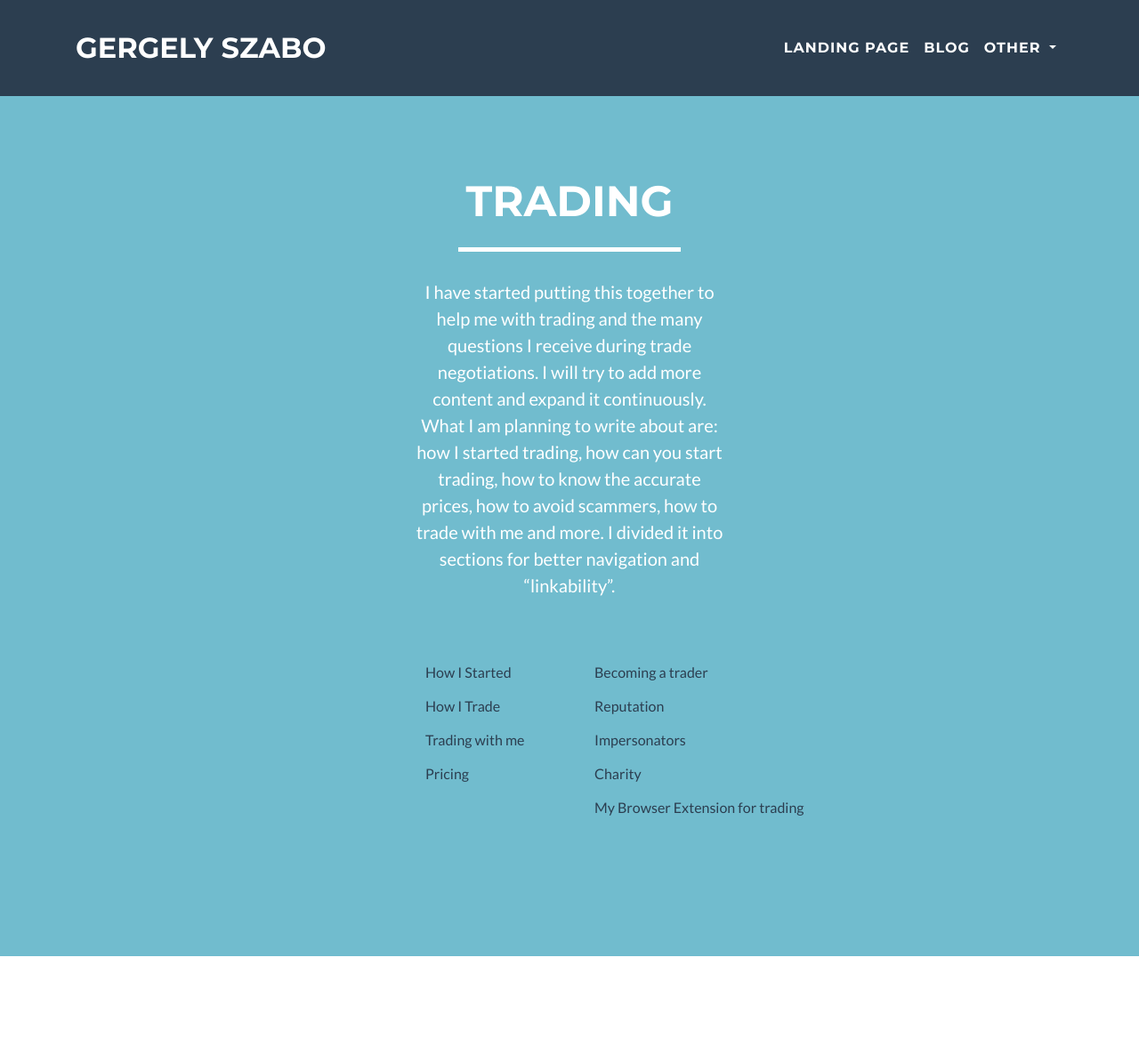
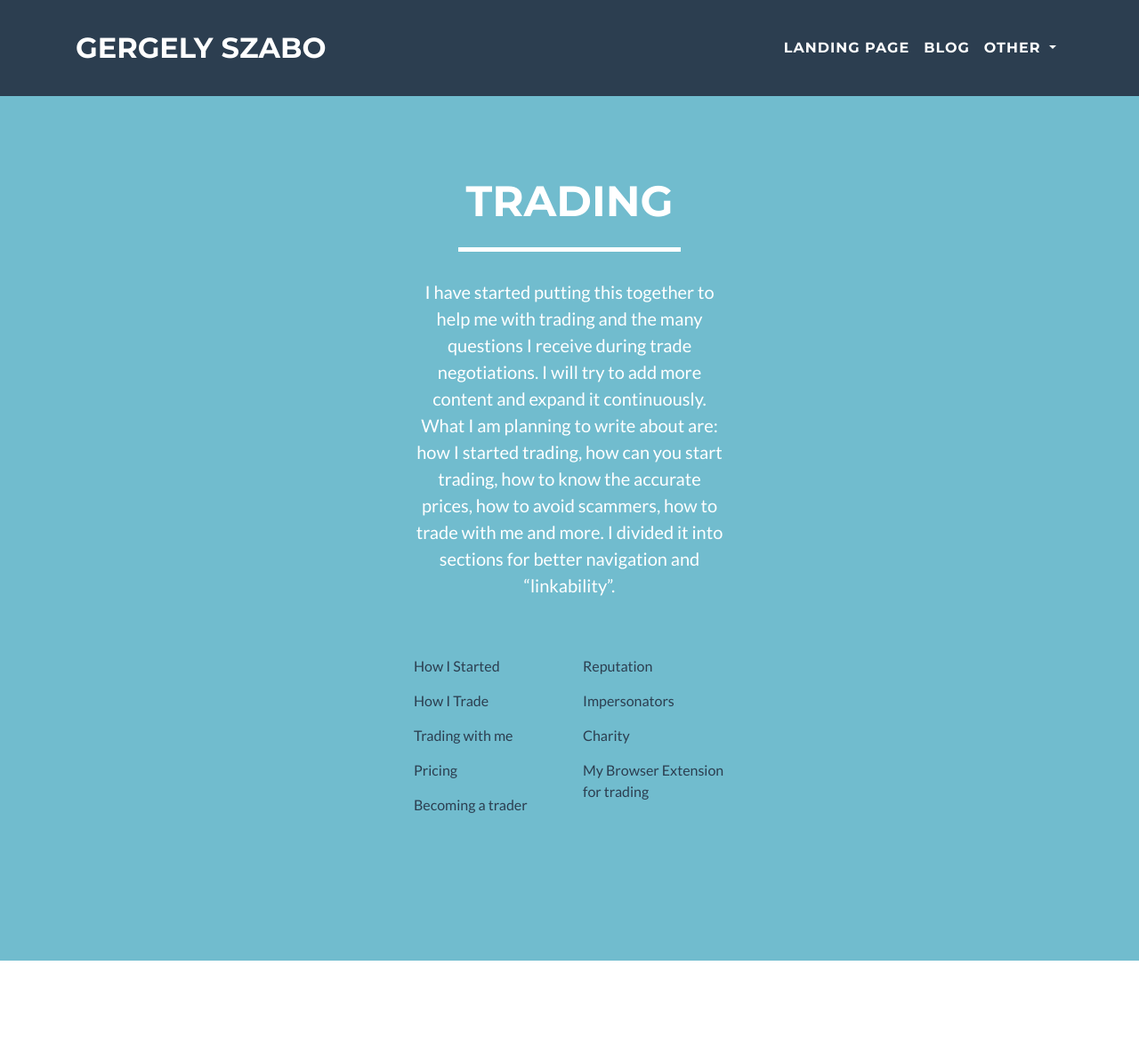
Before and after one commit to gergelyszabo94/gergely-szabo.com, a PHP site: page /trading in a window 1280 px wide. Shown: the top 1167 px of the page at 89% size. Run offline with PHP 8.4, Linux system fonts and the light colour scheme.

Commit message:
simplified on-page navigation

```diff
--- a/css/gergelyszabo.css
+++ b/css/gergelyszabo.css
@@ -586,17 +586,21 @@ fieldset[disabled] .btn-success:hover {
 
 
 
-.link-on-light-background{
+.link-on-light-background,
+.link-on-light-background:active,
+.link-on-light-background:hover,
+.link-on-light-background:focus {
     color: #2C3E50;
 }
-.link-on-light-background:hover {
-    color: #2C3E50; }
 
-.link-on-light-background:active {
-    color: #2C3E50; }
+.on-page-nav-line {
+    display: block;
+    margin-bottom: 15px;
+}
 
-.link-on-light-background:focus {
-    color: #2C3E50; }
+.btn {
+    cursor: pointer;
+}
 
 
 /*Seamless Responsive Photo Grid - https://css-tricks.com/seamless-responsive-photo-grid/*/
--- a/trading/index.html
+++ b/trading/index.html
@@ -142,45 +142,18 @@
                 <br><br>
                 <div class="row text-left">
                     <div class="col-lg-6">
-                        <a class="link-on-light-background js-scroll-trigger" href="#howistarted">
-                            <button type="button" class="btn btn-link link-on-light-background">How I Started</button>
-                            <br>
-                        </a>
-                        <a class="link-on-light-background js-scroll-trigger" href="#howitrade">
-                            <button type="button" class="btn btn-link link-on-light-background">How I Trade</button>
-                            <br>
-                        </a>
-                        <a class="link-on-light-background js-scroll-trigger" href="#tradewithme">
-                            <button type="button" class="btn btn-link link-on-light-background">Trading with me</button>
-                            <br>
-                        </a>
-                        <a class="link-on-light-background js-scroll-trigger" href="#pricing">
-                            <button type="button" class="btn btn-link link-on-light-background">Pricing</button>
-                            <br>
-                        </a>
+                        <a class="link-on-light-background on-page-nav-line js-scroll-trigger" href="#howistarted">How I Started</a>
+                        <a class="link-on-light-background on-page-nav-line js-scroll-trigger" href="#howitrade">How I Trade</a>
+                        <a class="link-on-light-background on-page-nav-line js-scroll-trigger" href="#tradewithme">Trading with me</a>
+                        <a class="link-on-light-background on-page-nav-line js-scroll-trigger" href="#pricing">Pricing</a>
+                        <a class="link-on-light-background on-page-nav-line js-scroll-trigger" href="#becomingatrader">Becoming a trader</a>
                     </div>
 
                     <div class="col-lg-6">
-                        <a class="link-on-light-background js-scroll-trigger" href="#becomingatrader">
-                            <button type="button" class="btn btn-link link-on-light-background">Becoming a trader</button>
-                            <br>
-                        </a>
-                        <a class="link-on-light-background js-scroll-trigger" href="#reputation">
-                            <button type="button" class="btn btn-link link-on-light-background">Reputation</button>
-                            <br>
-                        </a>
-                        <a class="link-on-light-background js-scroll-trigger" href="#impersonators">
-                            <button type="button" class="btn btn-link link-on-light-background">Impersonators</button>
-                            <br>
-                        </a>
-                        <a class="link-on-light-background js-scroll-trigger" href="#charity">
-                            <button type="button" class="btn btn-link link-on-light-background">Charity</button>
-                            <br>
-                        </a>
-                        <a class="link-on-light-background js-scroll-trigger" href="#csgotraderextension">
-                            <button type="button" class="btn btn-link link-on-light-background">My Browser Extension for trading</button>
-                            <br>
-                        </a>
+                        <a class="link-on-light-background on-page-nav-line js-scroll-trigger" href="#reputation">Reputation</a>
+                        <a class="link-on-light-background on-page-nav-line js-scroll-trigger" href="#impersonators">Impersonators</a>
+                        <a class="link-on-light-background on-page-nav-line js-scroll-trigger" href="#charity">Charity</a>
+                        <a class="link-on-light-background on-page-nav-line js-scroll-trigger" href="#csgotraderextension">My Browser Extension for trading</a>
                     </div>
                 </div>
             </div>
@@ -521,24 +494,24 @@
                 </p>
             </div>
 
-            <a class="link-on-light-background js-scroll-trigger"
+            <a class="link-on-light-background"
                href="https://steamcommunity.com/tradeoffer/new/?partner=75764727&token=tx0asz7q" target="_blank">
                 <button type="button" class="btn btn-primary">Offer in browser</button>
             </a>
-            <a class="link-on-light-background js-scroll-trigger"
+            <a class="link-on-light-background"
                href="steam://openurl/https://steamcommunity.com/tradeoffer/new/?partner=75764727&token=tx0asz7q">
                 <button type="button" class="btn btn-primary">Offer in Steam</button>
             </a>
 
-            <a class="link-on-light-background js-scroll-trigger" href="steam://friends/add/76561198036030455">
+            <a class="link-on-light-background" href="steam://friends/add/76561198036030455">
                 <button type="button" class="btn btn-primary">Add me on Steam</button>
             </a>
 
-            <a class="link-on-light-background js-scroll-trigger" href="https://steamcommunity.com/id/gergelyszabo"
+            <a class="link-on-light-background" href="https://steamcommunity.com/id/gergelyszabo"
                target="_blank">
                 <button type="button" class="btn btn-primary">Profile in browser</button>
             </a>
-            <a class="link-on-light-background js-scroll-trigger"
+            <a class="link-on-light-background"
                href="steam://openurl/https://steamcommunity.com/id/gergelyszabo">
                 <button type="button" class="btn btn-primary">Profile on Steam</button>
             </a>
```
